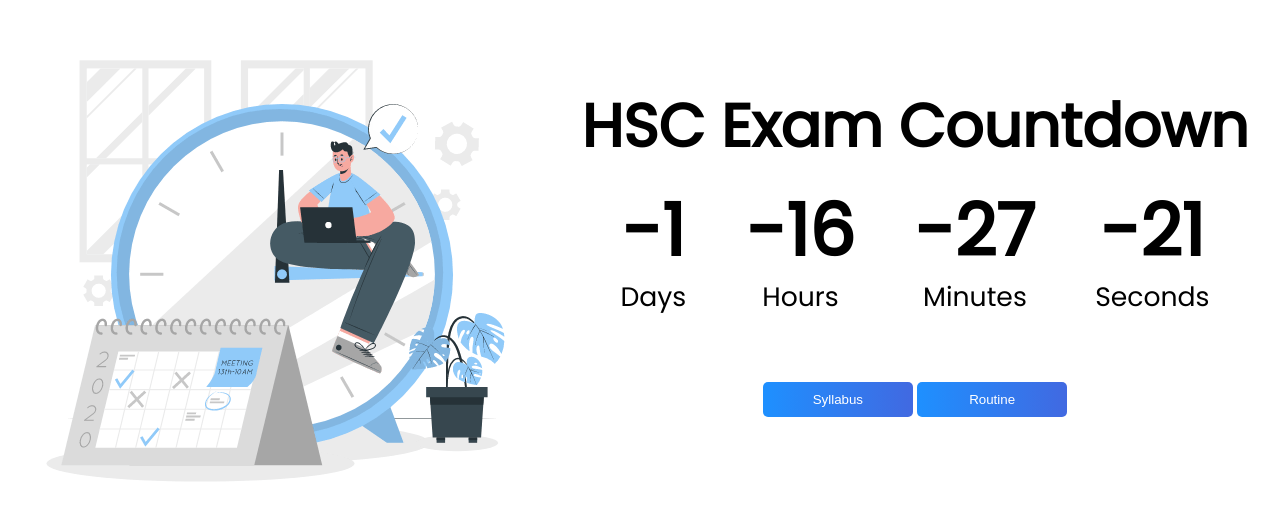
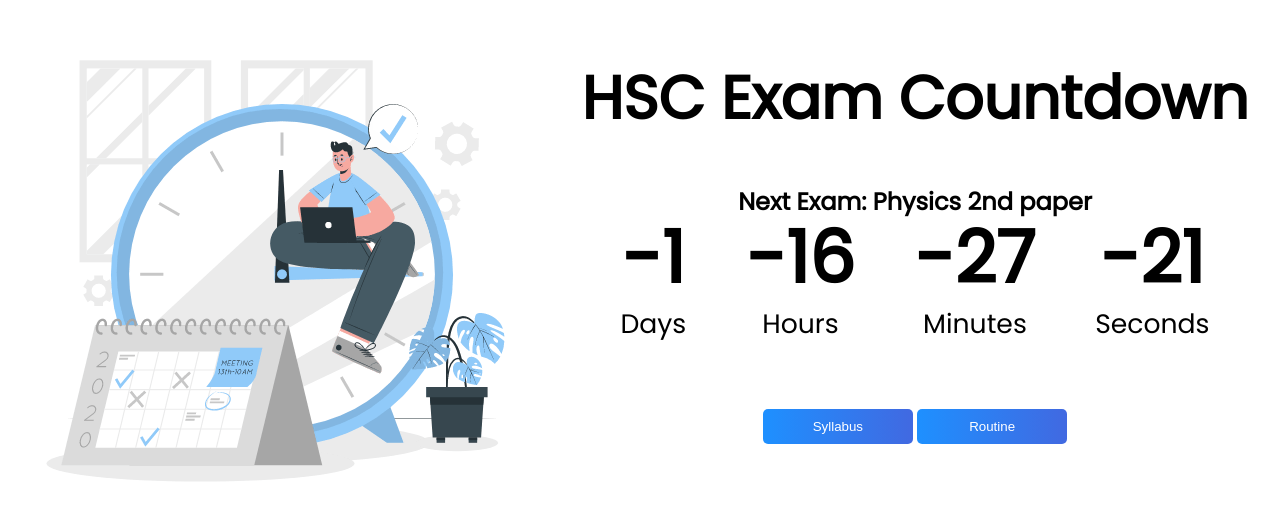
Before and after one commit to Ataur-AHad/HSC-Countdown, a plain HTML site: page index.html in a window 1280 px wide. Shown: the part 111-630 px from the top of the page. Drawn offline with Linux system fonts and the light colour scheme.

Commit message:
Update index.html

```diff
--- a/index.html
+++ b/index.html
@@ -16,6 +16,7 @@
         <div class="clock">
 
             <h1>HSC Exam Countdown</h1>
+            <h2>Next Exam: <span class="sub">Physics 2nd paper</span> </h2>
 
             <div id="countdown" class="countdown">
                 <div class="time">
```
